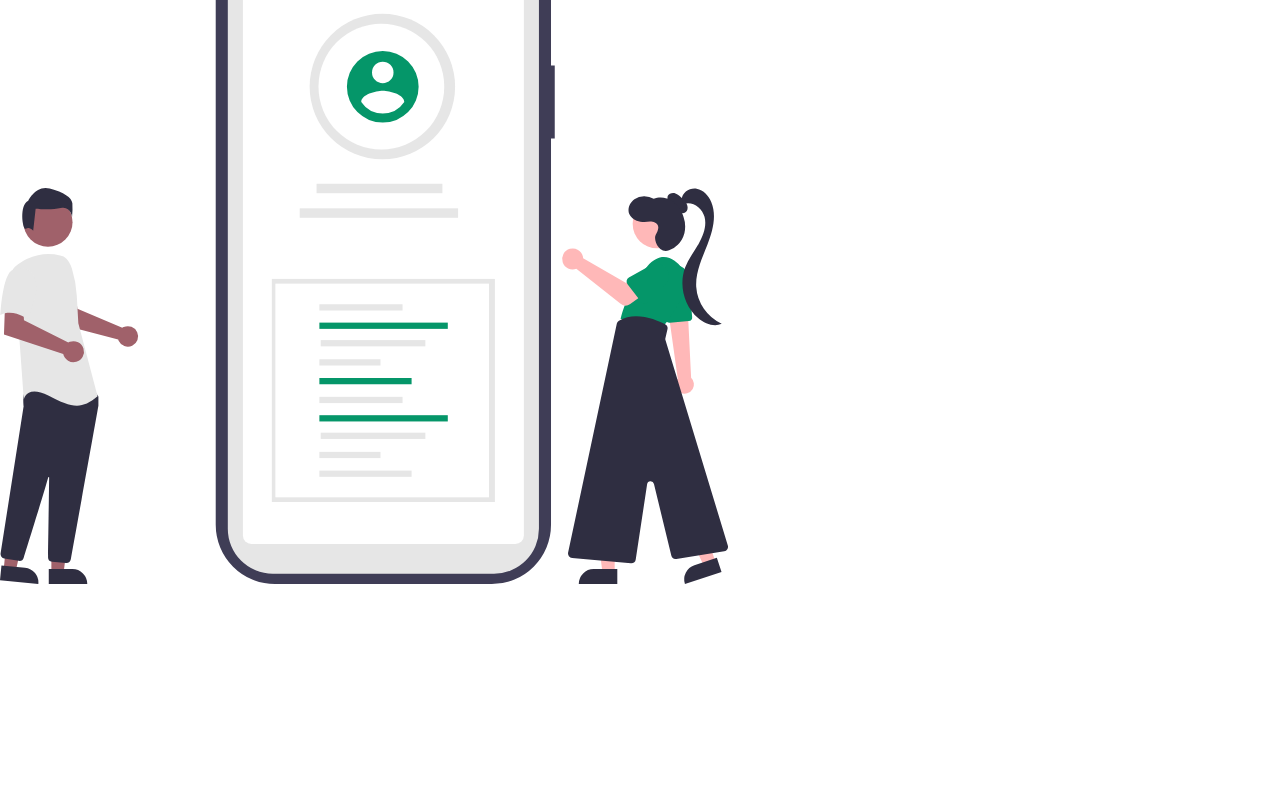
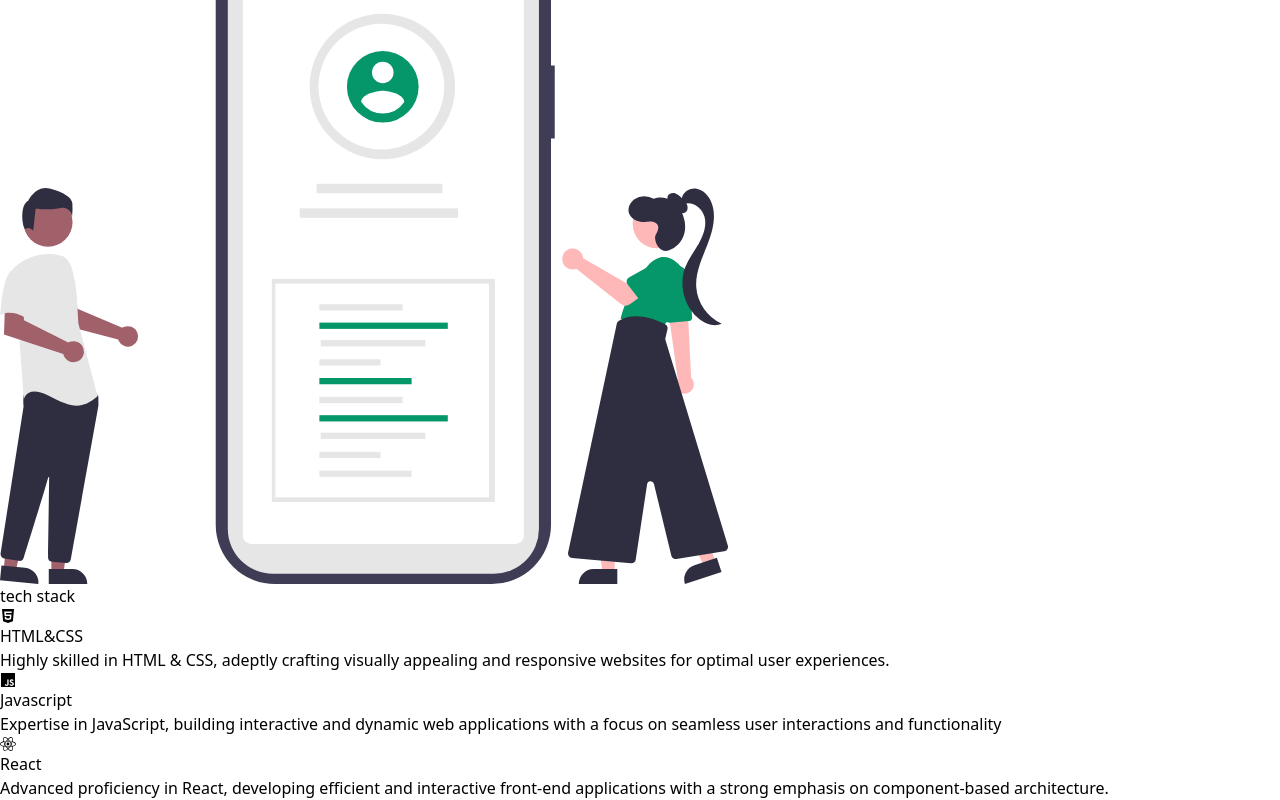
Before and after one commit to esraelif/my-portfolio, a React (Vite) app: page / in a window 1280 px wide. Shown: the part 264-1064 px from the top of the page. Before the commit the page ends 848 px from the top, so only its background shows below. Built offline with nearby package versions, Linux system fonts and the light colour scheme.

Commit message:
"Added 'class' attribute to html tag in index.html, imported and rendered Skills component in App.jsx, and reordered links in data.jsx"

```diff
--- a/index.html
+++ b/index.html
@@ -1,5 +1,5 @@
 <!doctype html>
-<html lang="en">
+<html lang="en" class="bg-slate-50 scroll-smooth">
 
 <head>
   <meta charset="UTF-8" />
--- a/src/App.jsx
+++ b/src/App.jsx
@@ -1,5 +1,6 @@
 import Hero from "./components/Hero";
 import Navbar from "./components/Navbar";
+import Skills from "./components/Skills";
 
 
 const App = () => {
@@ -7,6 +8,7 @@ const App = () => {
     <>
       <Navbar />
       <Hero />
+      <Skills />
     </>
   );
 }
--- /dev/null
+++ b/src/components/SectionTitle.jsx
@@ -0,0 +1,11 @@
+import React from 'react';
+
+const SectionTitle = ({ text }) => {
+    return (
+        <div className='border-b border-gray-200 pb-5'>
+            <h2 className='text-3xl font-medium tracking-wider capitalize'>{text}</h2>
+        </div>
+    );
+}
+
+export default SectionTitle;
--- /dev/null
+++ b/src/components/Skills.jsx
@@ -0,0 +1,22 @@
+import { skills } from "../data";
+import SectionTitle from "./SectionTitle";
+import SkillsCard from "./SkillsCard";
+
+
+const Skills = () => {
+    return (
+        <section className="py-20 align-element" id="skills">
+            <SectionTitle text='tech stack' />
+            <div className="py-16 grid gap-8 md:grid-cols-2 lg:grid-cols-3">
+                {
+                    skills.map((skill) => {
+                        return <SkillsCard key={skill.id}{...skill} />
+                    })
+                }
+            </div>
+
+        </section>
+    );
+}
+
+export default Skills;
--- /dev/null
+++ b/src/components/SkillsCard.jsx
@@ -0,0 +1,14 @@
+import React from 'react';
+
+const SkillsCard = ({ icon, title, text }) => {
+    return (
+        <article>
+            <span>{icon}</span>
+            <h4 className='mt-6 font-bold'>{title}</h4>
+            <p className='mt-2 text-slate-500'>{text}</p>
+
+        </article>
+    );
+}
+
+export default SkillsCard;
--- a/src/data.jsx
+++ b/src/data.jsx
@@ -3,8 +3,9 @@ import { FaHtml5, FaJs, FaReact } from 'react-icons/fa';
 
 export const links = [
   { id: nanoid(), href: '#home', text: 'home' },
+  { id: nanoid(), href: '#about', text: 'about' },
   { id: nanoid(), href: '#skills', text: 'skills' },
-  { id: nanoid(), href: '#about', text: 'about' },
+
   { id: nanoid(), href: '#projects', text: 'projects' },
 ];
 
```
